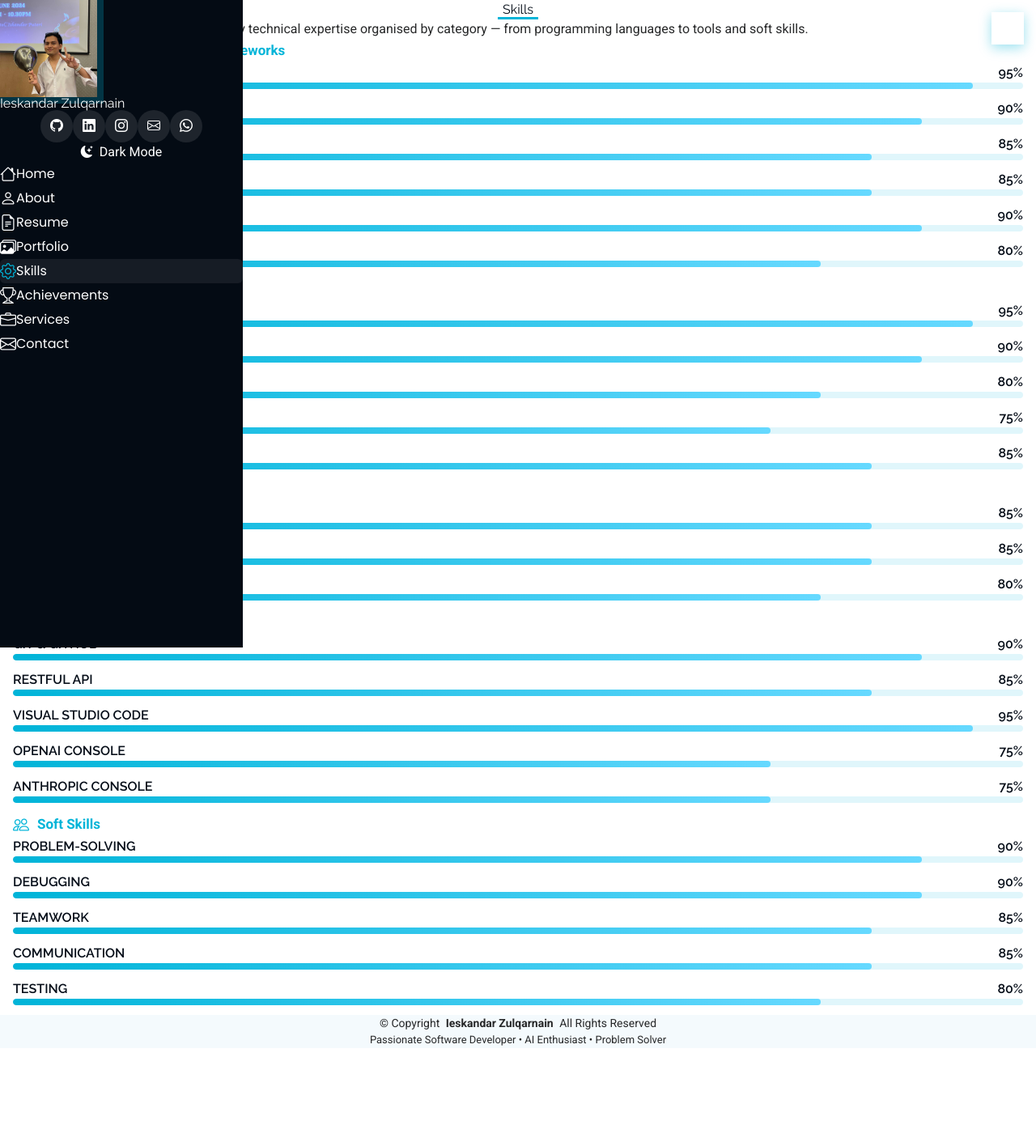
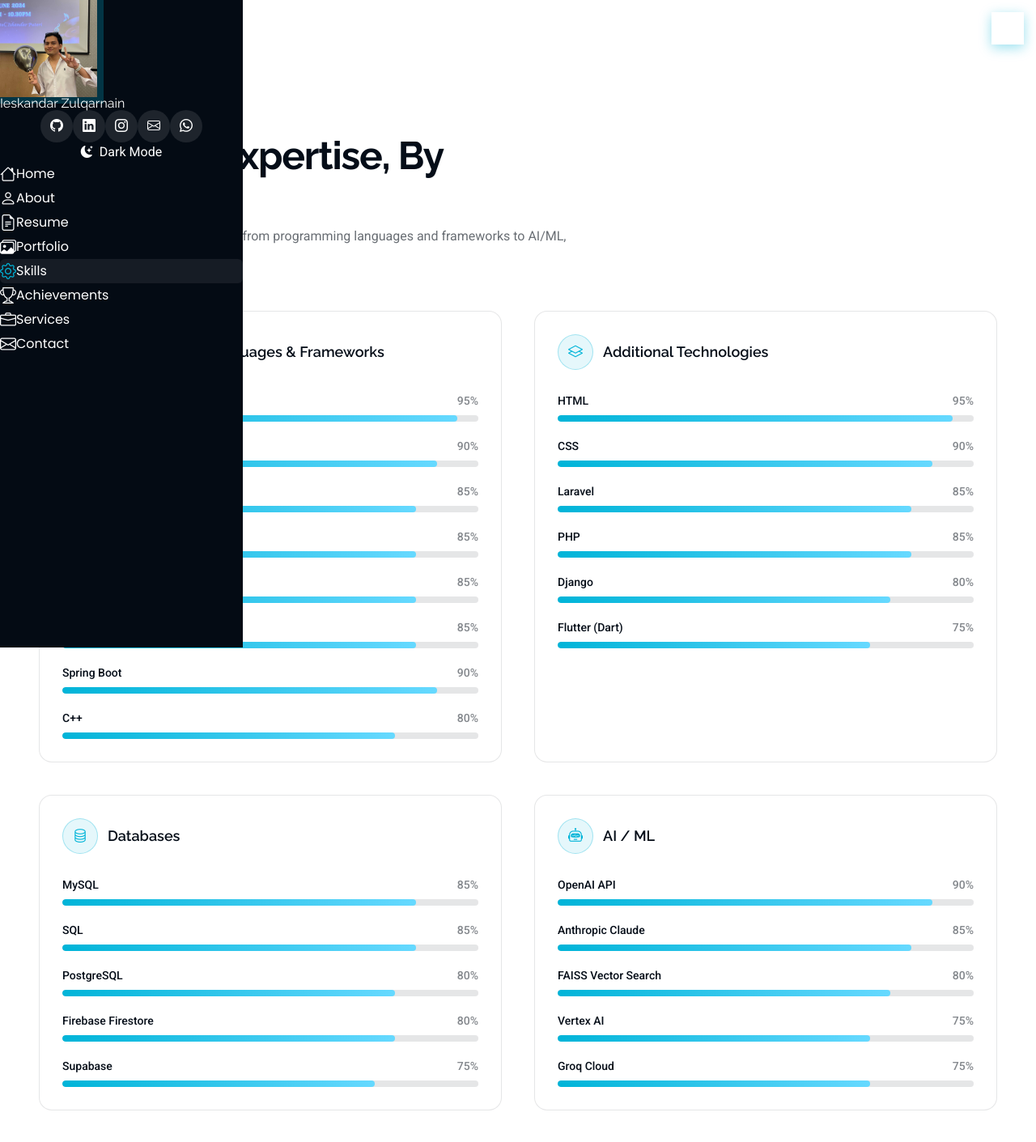
Before and after one commit to Zieszx/portfolio, a React (Vite) app: page /portfolio/skills in a window 1280 px wide. Shown: the top 1411 px of the page at 81% size. Before the commit the page ends 1295 px from the top, so only its background shows below. Built offline with nearby package versions, Linux system fonts and the light colour scheme.

Commit message:
Restyle Skills with Tailwind; add TypeScript/Next.js/AI-ML category/Claude Code/Cowork

```diff
--- a/src/components/Skills.jsx
+++ b/src/components/Skills.jsx
@@ -1,4 +1,7 @@
-import { useEffect } from 'react';
+import { useEffect, useRef } from 'react';
+import { useScrollReveal } from '../lib/motion';
+import { MagicCard } from './magicui/MagicCard';
+import { AnimatedGradientText } from './magicui/AnimatedGradientText';
 
 const skillCategories = [
   {
@@ -7,8 +10,10 @@
     skills: [
       { name: 'Java', level: 95 },
       { name: 'Python', level: 90 },
+      { name: 'TypeScript', level: 85 },
       { name: 'JavaScript', level: 85 },
       { name: 'React.js', level: 85 },
+      { name: 'Next.js', level: 85 },
       { name: 'Spring Boot', level: 90 },
       { name: 'C++', level: 80 },
     ],
@@ -19,9 +24,10 @@
     skills: [
       { name: 'HTML', level: 95 },
       { name: 'CSS', level: 90 },
+      { name: 'Laravel', level: 85 },
+      { name: 'PHP', level: 85 },
       { name: 'Django', level: 80 },
       { name: 'Flutter (Dart)', level: 75 },
-      { name: 'PHP', level: 85 },
     ],
   },
   {
@@ -30,7 +36,20 @@
     skills: [
       { name: 'MySQL', level: 85 },
       { name: 'SQL', level: 85 },
+      { name: 'PostgreSQL', level: 80 },
       { name: 'Firebase Firestore', level: 80 },
+      { name: 'Supabase', level: 75 },
+    ],
+  },
+  {
+    icon: 'bi-robot',
+    label: 'AI / ML',
+    skills: [
+      { name: 'OpenAI API', level: 90 },
+      { name: 'Anthropic Claude', level: 85 },
+      { name: 'FAISS Vector Search', level: 80 },
+      { name: 'Vertex AI', level: 75 },
+      { name: 'Groq Cloud', level: 75 },
     ],
   },
   {
@@ -40,8 +59,11 @@
       { name: 'Git & GitHub', level: 90 },
       { name: 'RESTful API', level: 85 },
       { name: 'Visual Studio Code', level: 95 },
-      { name: 'OpenAI Console', level: 75 },
-      { name: 'Anthropic Console', level: 75 },
+      { name: 'Claude Code', level: 90 },
+      { name: 'Drizzle ORM', level: 75 },
+      { name: 'Socket.io', level: 75 },
+      { name: 'NextAuth', level: 75 },
+      { name: 'Cowork', level: 75 },
     ],
   },
   {
@@ -58,6 +80,9 @@
 ];
 
 function Skills() {
+  const gridRef = useRef(null);
+  useScrollReveal(gridRef, { stagger: 0.1 });
+
   useEffect(() => {
     // Animate all progress bars from 0 → their target width after mount
     const timer = setTimeout(() => {
@@ -69,44 +94,62 @@
   }, []);
 
   return (
-    <div className="container px-4 px-md-5">
-      <section id="skills" className="skills section">
-        <div className="container section-title" data-aos="fade-up">
-          <h2>Skills</h2>
-          <p>My technical expertise organised by category — from programming languages to tools and soft skills.</p>
+    <section id="skills" className="skills relative bg-bg py-24 dark:bg-bg-dark sm:py-32">
+      <div className="mx-auto max-w-7xl px-6 sm:px-8 lg:px-12">
+        {/* Header */}
+        <div className="max-w-2xl">
+          <AnimatedGradientText>Skills</AnimatedGradientText>
+          <h1 className="mt-4 font-heading text-4xl font-bold tracking-tight text-ink dark:text-white sm:text-5xl">
+            Technical Expertise, By Category.
+          </h1>
+          <p className="mt-4 text-ink/60 dark:text-white/60">
+            My toolkit organised by category — from programming languages and frameworks to AI/ML, databases,
+            tooling, and soft skills.
+          </p>
         </div>
 
-        <div className="container">
-          <div className="row gy-5">
+        {/* Category cards */}
+        <div ref={gridRef} className="mt-14 grid grid-cols-1 gap-10 lg:grid-cols-2">
           {skillCategories.map((cat, catIdx) => (
-              <div key={catIdx} className="col-lg-6" data-aos="fade-up" data-aos-delay={`${(catIdx % 2) * 100 + 100}`}>
+            <MagicCard
+              key={catIdx}
+              className="group border border-ink/10 bg-surface p-7 dark:border-white/10 dark:bg-surface-dark">
               {/* Category header */}
-                <div className="skill-category-header">
-                  <i className={`bi ${cat.icon}`}></i>
-                  <span>{cat.label}</span>
+              <div className="flex items-center gap-3">
+                <div className="flex h-11 w-11 shrink-0 items-center justify-center rounded-full border border-accent/30 bg-accent/10 text-accent">
+                  <i className={`bi ${cat.icon} text-lg`} aria-hidden="true"></i>
+                </div>
+                <h3 className="font-heading text-lg font-semibold text-ink dark:text-white">{cat.label}</h3>
               </div>
 
               {/* Progress bars */}
-                <div className="skills-content">
+              <div className="mt-7 flex flex-col gap-5">
                 {cat.skills.map((skill, skillIdx) => (
-                    <div key={skillIdx} className="progress mb-3">
-                      <span className="skill">
+                  <div key={skillIdx}>
+                    <div className="flex items-center justify-between text-sm font-medium text-ink dark:text-white">
                       <span>{skill.name}</span>
-                        <i className="val">{skill.level}%</i>
-                      </span>
-                      <div className="progress-bar-wrap">
+                      <span className="text-ink/50 dark:text-white/50">{skill.level}%</span>
+                    </div>
+                    <div className="mt-2 h-2 w-full overflow-hidden rounded-full bg-ink/10 dark:bg-white/10">
                       {/* width starts at 0; useEffect sets data-target value → triggers CSS transition */}
-                        <div className="progress-bar" role="progressbar" aria-valuenow={skill.level} aria-valuemin="0" aria-valuemax="100" data-target={skill.level} style={{ width: 0 }} />
+                      <div
+                        className="progress-bar h-full rounded-full bg-accent transition-[width] duration-[900ms] ease-out"
+                        role="progressbar"
+                        aria-valuenow={skill.level}
+                        aria-valuemin="0"
+                        aria-valuemax="100"
+                        data-target={skill.level}
+                        style={{ width: 0 }}
+                      />
                     </div>
                   </div>
                 ))}
               </div>
-              </div>
+            </MagicCard>
           ))}
         </div>
       </div>
     </section>
-    </div>
   );
 }
 
```
Lines whose indentation alone changed are shown as unchanged.
